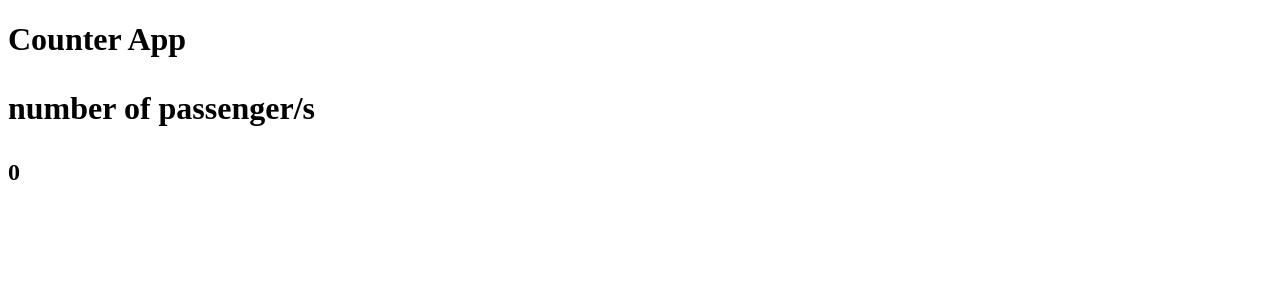
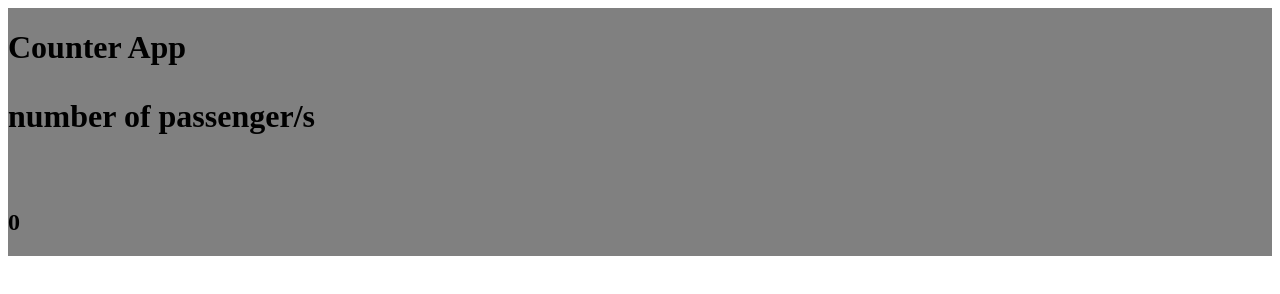
Before and after one commit to Anyikabs/javascript-projects-, a plain HTML site: page counter-app/index.html in a window 1280 px wide. Drawn offline with Linux system fonts and the light colour scheme.

Commit message:
index.html edited and style.css created

```diff
--- a/counter-app/index.html
+++ b/counter-app/index.html
@@ -4,11 +4,19 @@
     <meta charset="UTF-8" />
     <meta http-equiv="X-UA-Compatible" content="IE=edge" />
     <meta name="viewport" content="width=device-width, initial-scale=1.0" />
+    <link rel="stylesheet" href="styles.css" media="screen">
+    <script src="index.js"></script>
+
     <title>Javascript-coubter</title>
   </head>
   <body>
-	<h1> Counter App</h>
-	<p> number of passenger/s</p>
-	<h2> 0</h2>
+	<div class=group1>
+
+		<h1> Counter App</h>
+		<p> number of passenger/s</p>
+		<h2> 0</h2>
+
+	</div>
+
   </body>
 </html>
--- /dev/null
+++ b/counter-app/styles.css
@@ -0,0 +1,8 @@
+.group1
+{
+	display: flex;
+	background-color: gray;
+	flex-direction: column;
+	flex-wrap: wrap;
+
+}
```
Also changed, not shown: counter-app/index.css (deleted).
